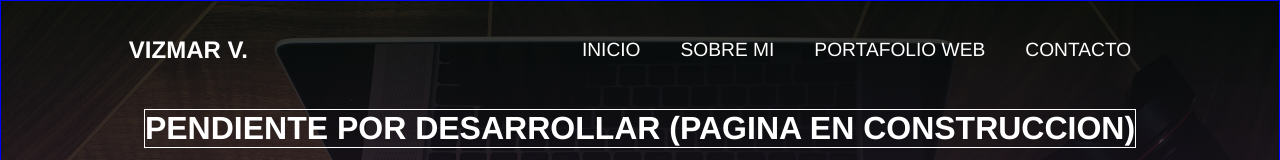
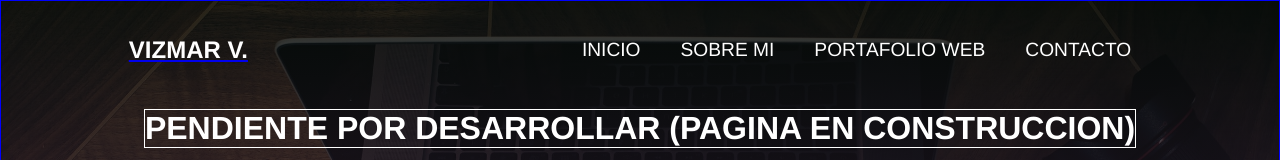
Before and after one commit to vizmarvizcaino/frontend_prueba, a React (Create React App) app: page /contacto in a window 1280 px wide. Shown: the top 160 px of the page. Built offline with nearby package versions, Linux system fonts and the light colour scheme.

Commit message:
reac_todos

```diff
--- a/src/components/header.js
+++ b/src/components/header.js
@@ -9,7 +9,8 @@ function Header () {
     return (
         <div className="container">
             <div className="navbar">
-                <h2>VIZMAR V.</h2>
+
+                <Link href='/'><h2>VIZMAR V.</h2></Link>
 
             <ul>
                 <li><Link href='/'><a>INICIO</a></Link></li>
--- a/src/stylesheet/header.css
+++ b/src/stylesheet/header.css
@@ -10,6 +10,10 @@
 
 h2 {
     color: white;
+}
+
+h2:hover {
+    cursor: pointer;
 }
 
 .navbar {
```
